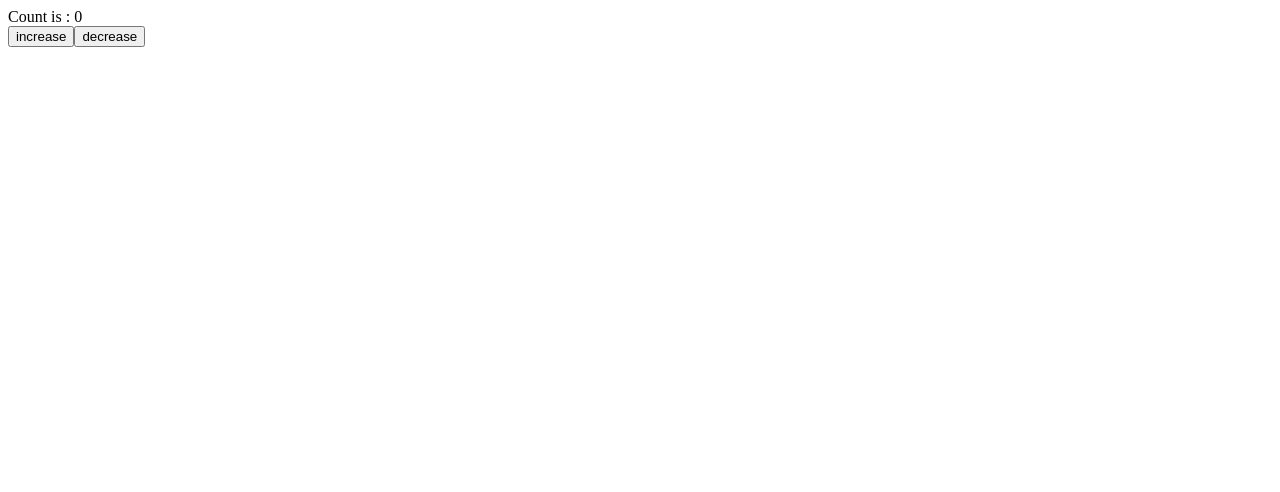
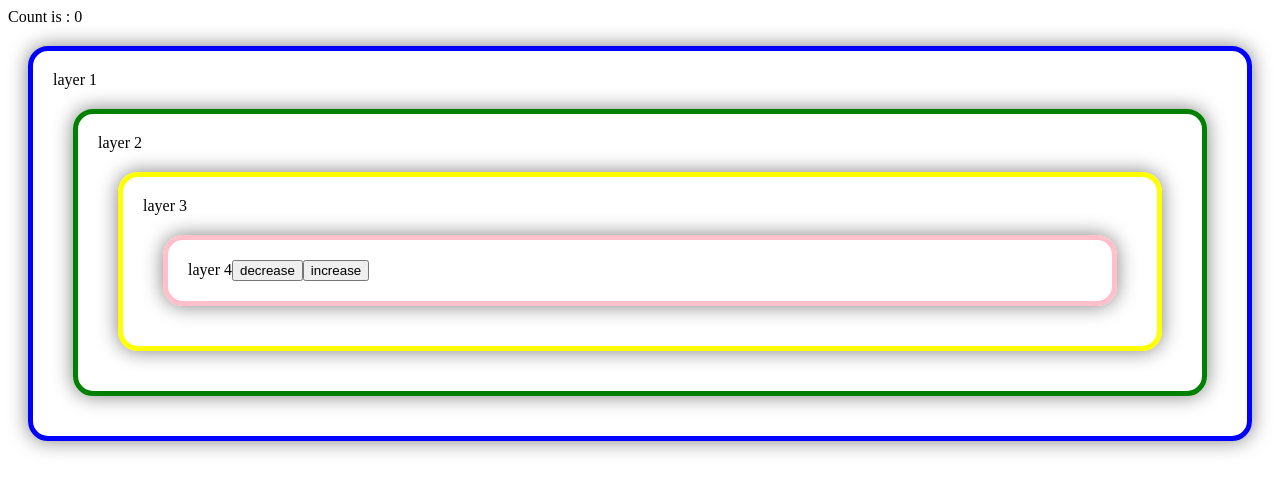
Before and after one commit to tushar0i/webdev-logs, a React (Vite) app in the folder react/react_2/: page / in a window 1280 px wide. Shown: the top 492 px of the page. Built offline with nearby package versions, Linux system fonts and the light colour scheme.

Commit message:
Context API in react

```diff
--- /dev/null
+++ b/react/react_2/src/App-c.jsx
@@ -0,0 +1,82 @@
+// Context API passing down the prop using context api
+
+import { useContext, useState } from "react"
+import { CountContext } from "./context"
+
+
+// Wrap everyone that want to use teleported value inside a provider
+
+function App_c() {
+    const [count, setCount] = useState(0)
+    return (<>
+        <CountContext.Provider value={{ count, setCount }}>
+            <Count />
+        </CountContext.Provider>
+    </>)
+
+}
+
+function Count() {
+    const { count } = useContext(CountContext)
+    return (<>
+        <div>Count is : {count}</div>
+        <Layer_a />
+    </>)
+}
+
+
+function Layer_a() {
+
+    return (<>
+        <div style={{ border: "5px solid blue", boxShadow: "0px 0px 20px gray", margin: "20px", borderRadius: "20px", padding: "20px" }}>
+            layer 1
+            <Layer_b />
+        </div>
+    </>)
+}
+
+function Layer_b() {
+
+    return (<>
+        <div style={{ border: "5px solid green", boxShadow: "0px 0px 20px gray", margin: "20px", borderRadius: "20px", padding: "20px" }}>
+            layer 2
+            <Layer_c />
+        </div>
+    </>)
+}
+
+
+function Layer_c() {
+
+    return (<>
+        <div style={{ border: "5px solid yellow", boxShadow: "0px 0px 20px gray", margin: "20px", borderRadius: "20px", padding: "20px" }}>
+            layer 3
+            <Layer_d />
+        </div>
+    </>)
+}
+
+
+function Layer_d() {
+
+    return (<>
+        <div style={{ border: "5px solid pink", boxShadow: "0px 0px 20px gray", margin: "20px", borderRadius: "20px", padding: "20px" }}>
+            layer 4
+            <Button />
+        </div>
+    </>)
+}
+
+
+function Button() {
+    const { count, setCount } = useContext(CountContext)
+    return (<>
+        <button onClick={() => {
+            setCount(count - 1)
+        }}>decrease</button>
+        <button onClick={() => {
+            setCount(count + 1)
+        }}>increase</button>
+    </>)
+}
+export default App_c
--- /dev/null
+++ b/react/react_2/src/context.jsx
@@ -0,0 +1,6 @@
+import { createContext } from "react";
+
+export const CountContext = createContext({
+    count: 0,
+    setCount : ()=>{}
+}); // teleporter
--- a/react/react_2/src/main.jsx
+++ b/react/react_2/src/main.jsx
@@ -3,10 +3,12 @@ import { createRoot } from 'react-dom/client'
 import './index.css'
 import App from './App.jsx'
 import App_b from './App-b.jsx'
+import App_c from './App-c.jsx'
 
 createRoot(document.getElementById('root')).render(
   <StrictMode>
     {/* <App /> */}
-    <App_b/>
+    {/* <App_b/> */}
+    <App_c/>
   </StrictMode>,
 )
```
